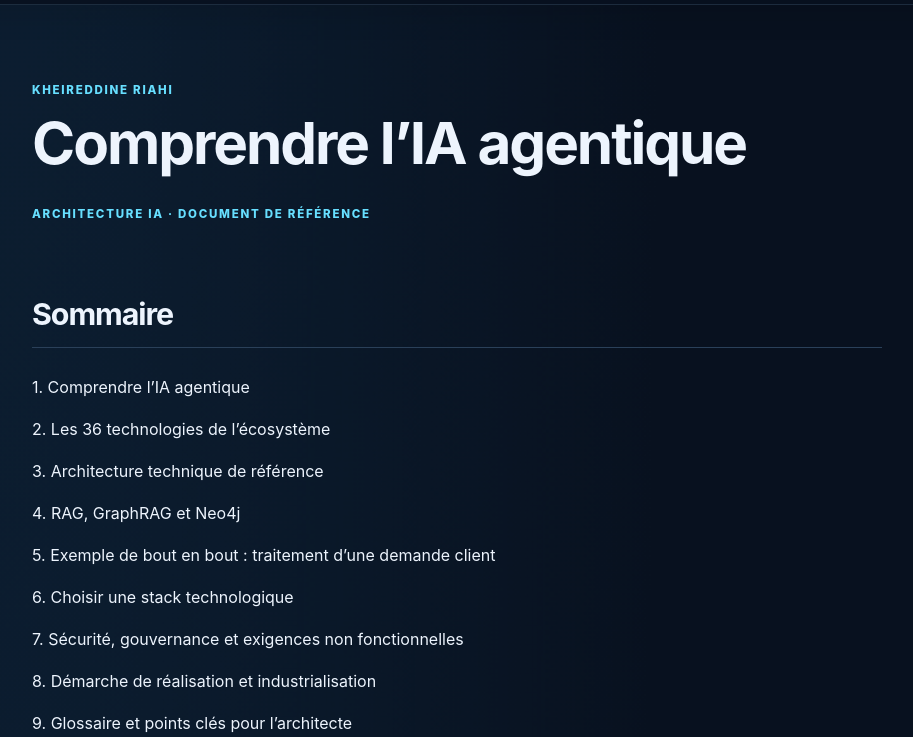
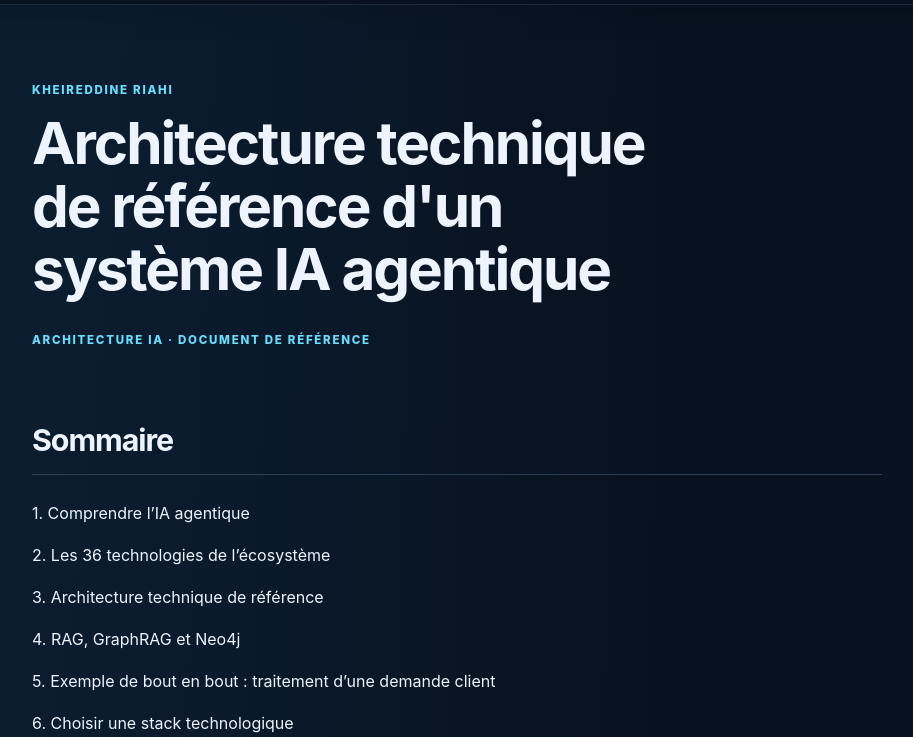
Before and after one commit to KRiahi345/kriahi, a Jekyll site: the page built from ressource-agents-ia-rag-graphrag.md, in a window 1280 px wide and 900 px high, cut to the strip 88-825 px from the top of the window. Shown: the whole strip, without its empty margins (183-1096 px from the left). Built offline with Jekyll 4.4.1, drawn with Linux system fonts in a browser that asks for light colours.

Commit message:
Swap agentic resource page titles

```diff
--- a/ressource-agents-ia-rag-graphrag.md
+++ b/ressource-agents-ia-rag-graphrag.md
@@ -1,6 +1,6 @@
 ---
 layout: page
-title: "Comprendre l’IA agentique"
+title: "Architecture technique de référence d'un système IA agentique"
 permalink: /ressources/agents-ia-rag-graphrag/
 render_with_liquid: false
 ---
```
Also changed, not shown: ressource-architecture-agentique-complete.md (+1 -1 lines).
